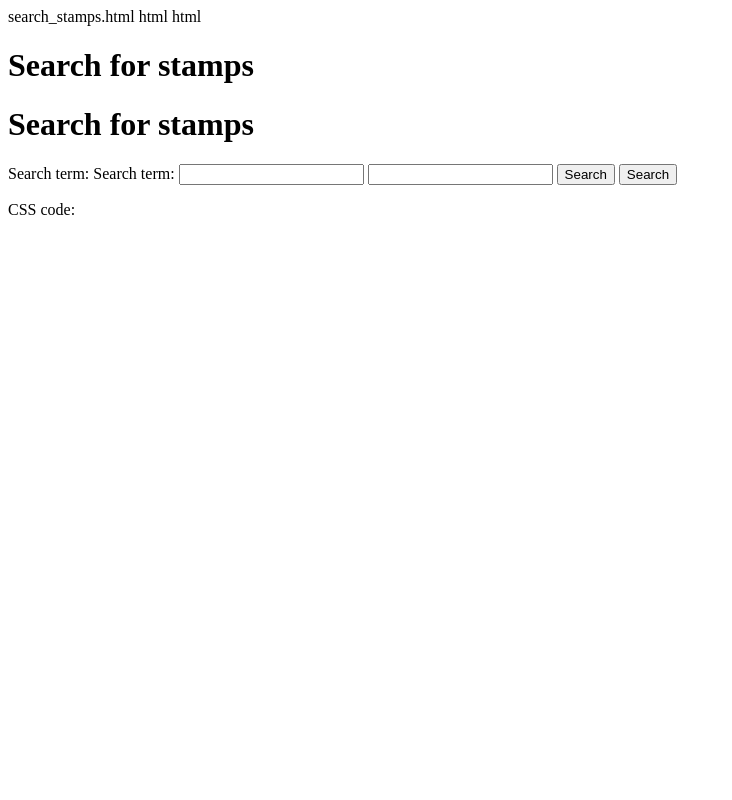
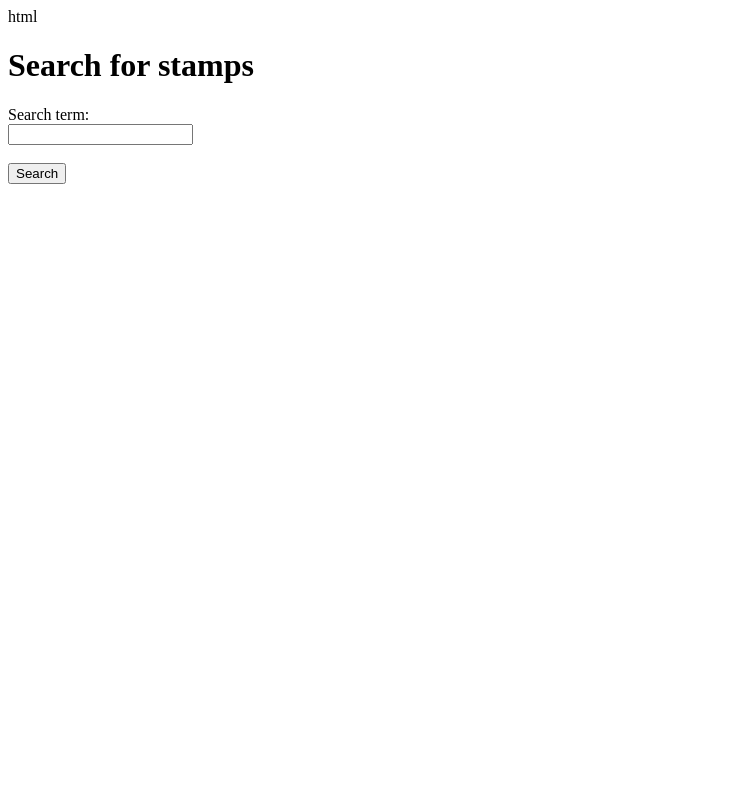
Before and after one commit to scharantej/StampHub, a Python web app: template templates/search_stamps.html in a window 1280 px wide. Shown: the whole page, without its empty margins (0-732 px from the left). Run offline with Jinja, Linux system fonts and the light colour scheme; the template is opened without the code that fills it, so the values that code supplies are empty.

Commit message:
Update templates/search_stamps.html

```diff
--- a/templates/search_stamps.html
+++ b/templates/search_stamps.html
@@ -1,48 +1,24 @@
-search_stamps.html
-
 
 html
-html
-<!DOCTYPE html>
 <!DOCTYPE html>
 <html>
-<html>
-<head>
 <head>
 <title>Search for stamps</title>
-<title>Search for stamps</title>
-</head>
+<link rel="stylesheet" href="style.css">
 </head>
 <body>
-<body>
-<h1>Search for stamps</h1>
 <h1>Search for stamps</h1>
 <form action="/search_stamps" method="post">
-<form action="/search_stamps" method="post">
-<label for="search_term">Search term:</label>
-<label for="search_term">Search term:</label>
-<input type="text" name="search_term" id="search_term">
-<input type="text" name="search_term" id="search_term">
-<input type="submit" value="Search">
+<label for="search_term">Search term:</label><br>
+<input type="text" id="search_term" name="search_term"><br><br>
 <input type="submit" value="Search">
 </form>
-</form>
+{% if results %}
 <ul>
-<ul>
-{% for result in results %}
-{% for result in results %}
-<li>{{ result }}</li>
-<li>{{ result }}</li>
-{% endfor %}
+{% for stamp in results %}
+<li>{{ stamp }}</li>
 {% endfor %}
 </ul>
-</ul>
-</body>
+{% endif %}
 </body>
 </html>
-</html>
-
-
-
-
-CSS code:
```
